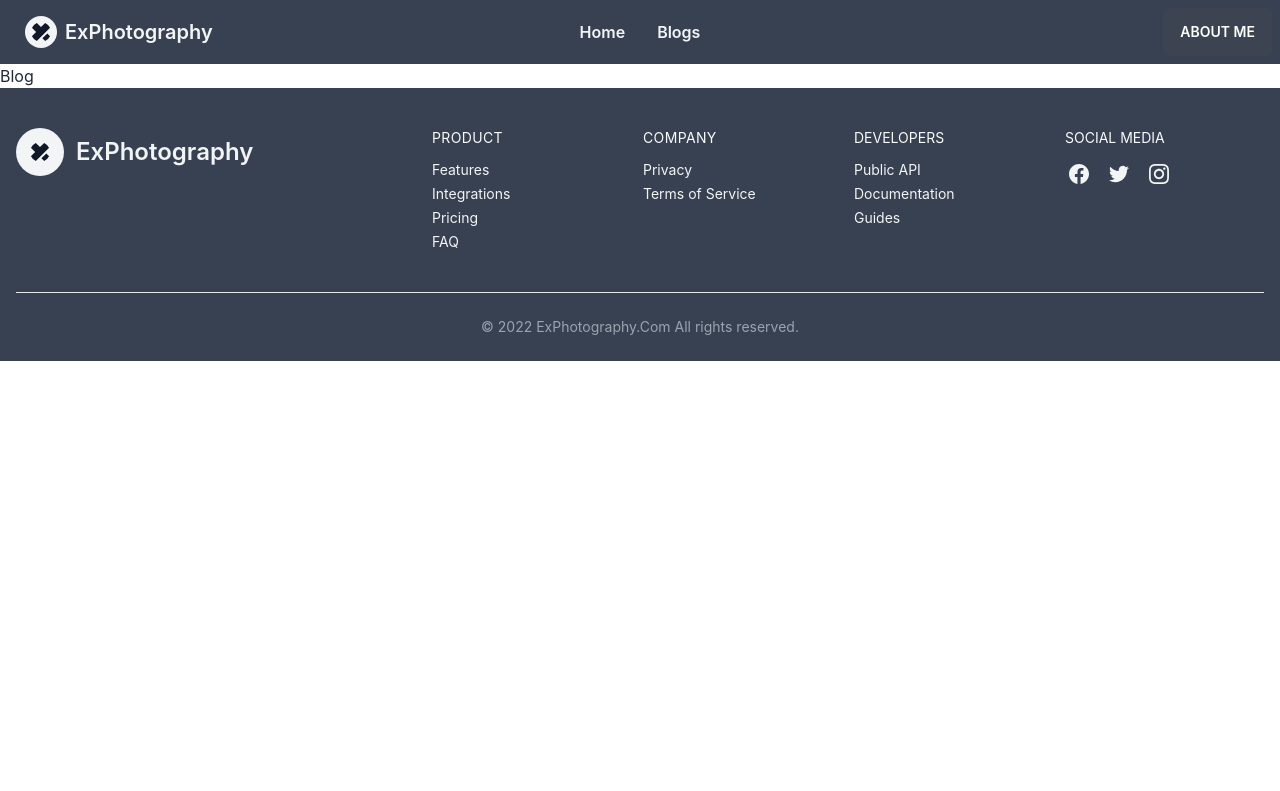
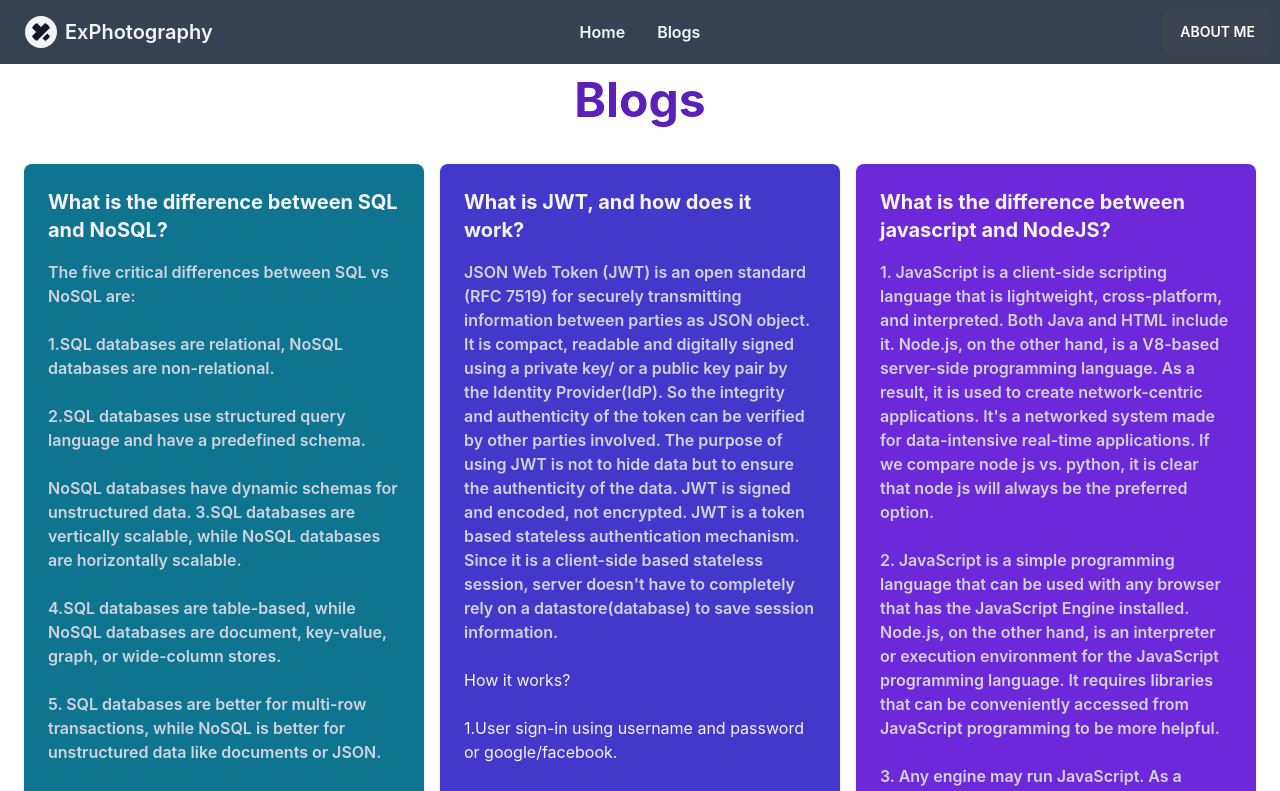
Before and after one commit to chayon4619/extreme-photography-client, a React (Create React App) app: page /blogs in a window 1280 px wide. Shown: the top 791 px of the page. Built offline with nearby package versions, Linux system fonts and the light colour scheme; no server answers.

Commit message:
blog section added

```diff
--- a/src/pages/Blogs/Blogs.js
+++ b/src/pages/Blogs/Blogs.js
@@ -3,7 +3,64 @@ import React from 'react';
 const Blogs = () => {
     return (
         <div>
-            <h1>Blog</h1>
+            <h1 className='text-center text-5xl font-bold text-violet-800 mt-3'>Blogs</h1>
+            <div className='grid grid-cols-1 md:grid-cols-3 gap-4 mx-6 my-10'>
+                <div className="max-w-md p-6 overflow-hidden rounded-lg shadow bg-cyan-700 text-gray-100">
+                    <article>
+                        <h2 className="text-xl font-bold">What is the difference between SQL and NoSQL?</h2>
+                        <p className="mt-4 font-semibold text-gray-300">
+                            The five critical differences between SQL vs NoSQL are: <br /> <br />
+
+                            1.SQL databases are relational, NoSQL databases are non-relational. <br /> <br />
+                            2.SQL databases use structured query language and have a predefined schema. <br /> <br /> NoSQL databases have dynamic schemas for unstructured data.
+                            3.SQL databases are vertically scalable, while NoSQL databases are horizontally scalable. <br /> <br />
+                            4.SQL databases are table-based, while NoSQL databases are document, key-value, graph, or wide-column stores. <br /> <br />
+                            5. SQL databases are better for multi-row transactions, while NoSQL is better for unstructured data like documents or JSON.</p>
+
+                    </article>
+                </div>
+                <div className="max-w-md p-6 overflow-hidden rounded-lg shadow bg-indigo-700 text-gray-100">
+                    <article>
+                        <h2 className="text-xl font-bold">What is JWT, and how does it work?</h2>
+                        <p className="mt-4 font-semibold text-gray-300">JSON Web Token (JWT) is an open standard (RFC 7519) for securely transmitting information between parties as JSON object.
+
+                            It is compact, readable and digitally signed using a private key/ or a public key pair by the Identity Provider(IdP). So the integrity and authenticity of the token can be verified by other parties involved.
+
+                            The purpose of using JWT is not to hide data but to ensure the authenticity of the data. JWT is signed and encoded, not encrypted.
+
+                            JWT is a token based stateless authentication mechanism. Since it is a client-side based stateless session, server doesn't have to completely rely on a datastore(database) to save session information.</p>
+                        <br />
+
+                        <p>
+                            How it works?<br /> <br />
+                            1.User sign-in using username and password or google/facebook. <br /> <br />
+                            2.Authentication server verifies the credentials and issues a jwt signed using either a secret salt or a private key. <br /><br />
+                            3.User's Client uses the JWT to access protected resources by passing the JWT in HTTP Authorization header. <br /> <br />
+                            4. Resource server then verifies the authenticity of the token using the secret salt/ public key.
+                        </p>
+
+                    </article>
+                </div>
+                <div className="max-w-md p-6 overflow-hidden rounded-lg shadow bg-violet-700 text-gray-100">
+                    <article>
+                        <h2 className="text-xl font-bold">What is the difference between javascript and NodeJS?</h2>
+                        <p className="mt-4 font-semibold text-gray-300">
+                            1. JavaScript is a client-side scripting language that is lightweight, cross-platform, and interpreted. Both Java and HTML include it. Node.js, on the other hand, is a V8-based server-side programming language.
+                            As a result, it is used to create network-centric applications. It's a networked system made for data-intensive real-time applications. If we compare node js vs. python, it is clear that node js will always be the preferred option. <br /><br />
+                            2. JavaScript is a simple programming language that can be used with any browser that has the JavaScript Engine installed. Node.js, on the other hand, is an interpreter or execution environment for the JavaScript programming language. It requires libraries that can be conveniently accessed from JavaScript programming to be more helpful. <br /><br />
+                            3. Any engine may run JavaScript. As a result, writing JavaScript is incredibly easy, and any working environment is similar to a complete browser. Node.js, on the other hand, only enables the V8 engine. Written JavaScript code, on the other hand, can run in any context, regardless of whether the V8 engine is supported. <br /><br />
+                            4. The critical benefits of JavaScript include a wide choice of interfaces and interactions and just the proper amount of server contact and direct visitor input.</p>
+                    </article>
+                </div>
+                <div className="max-w-md p-6 overflow-hidden rounded-lg shadow bg-teal-700 text-gray-100">
+                    <article>
+                        <h2 className="text-xl font-bold">How does NodeJS handle multiple requests at the same time?</h2>
+                        <p className="mt-4 font-semibold text-gray-300">NodeJS receives multiple client requests and places them into EventQueue. NodeJS is built with the concept of event-driven architecture. NodeJS has its own EventLoop which is an infinite loop that receives requests and processes them. EventLoop is the listener for the EventQueue.
+                            If NodeJS can process the request without I/O blocking then the event loop would itself process the request and sends the response back to the client by itself. But, it is possible to process multiple requests parallelly using the NodeJS cluster module or worker_threads module.A single instance of Node.js runs in a single thread. If you have a multi-core system then you can utilize every core. Sometimes developer wants to launch a cluster of NodeJS process to take advantage of the multi-core system.
+                            The cluster module allows easy creation of child processes that all share the same server ports.</p>
+                    </article>
+                </div>
+            </div>
         </div>
     );
 };
```
